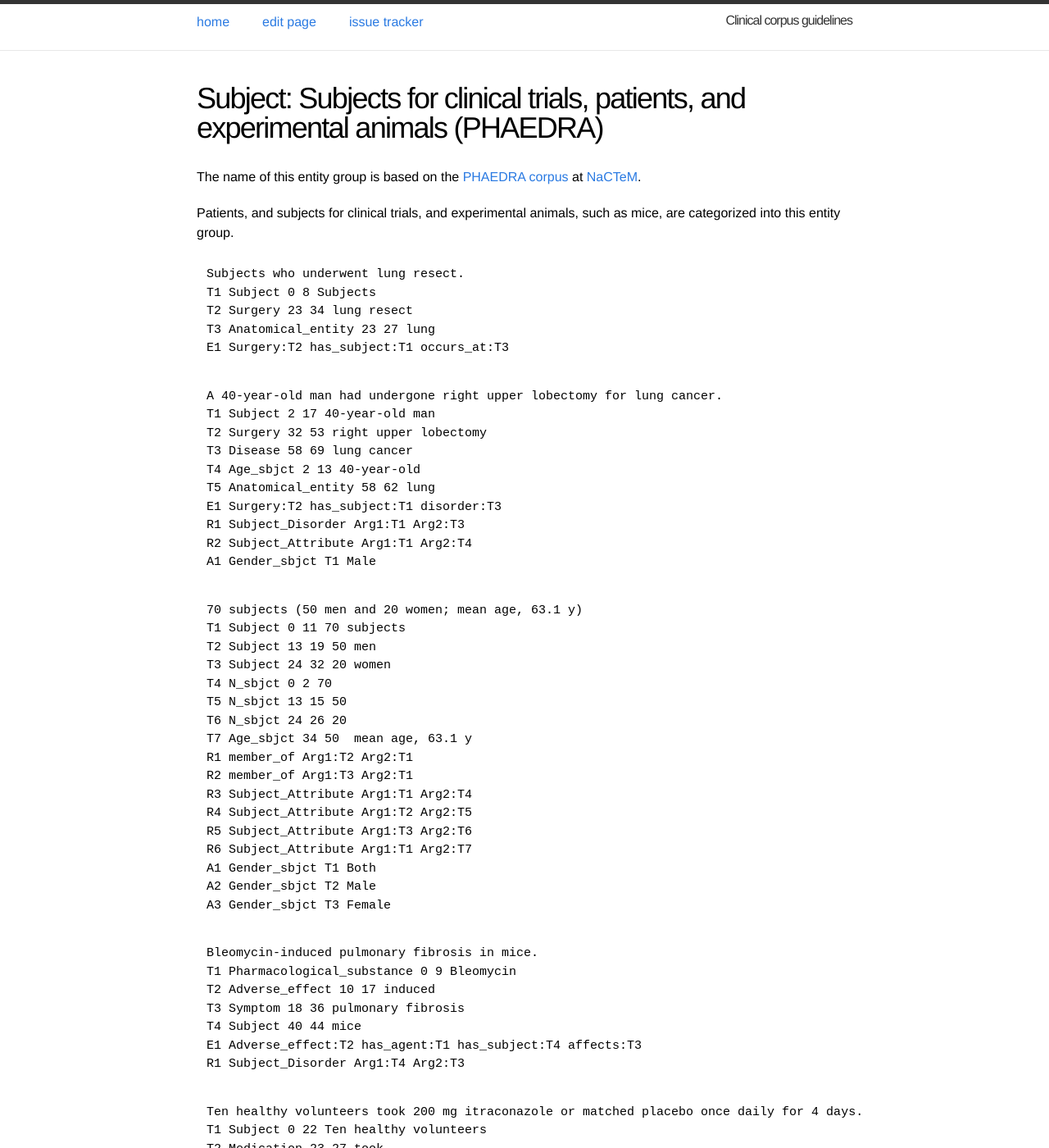
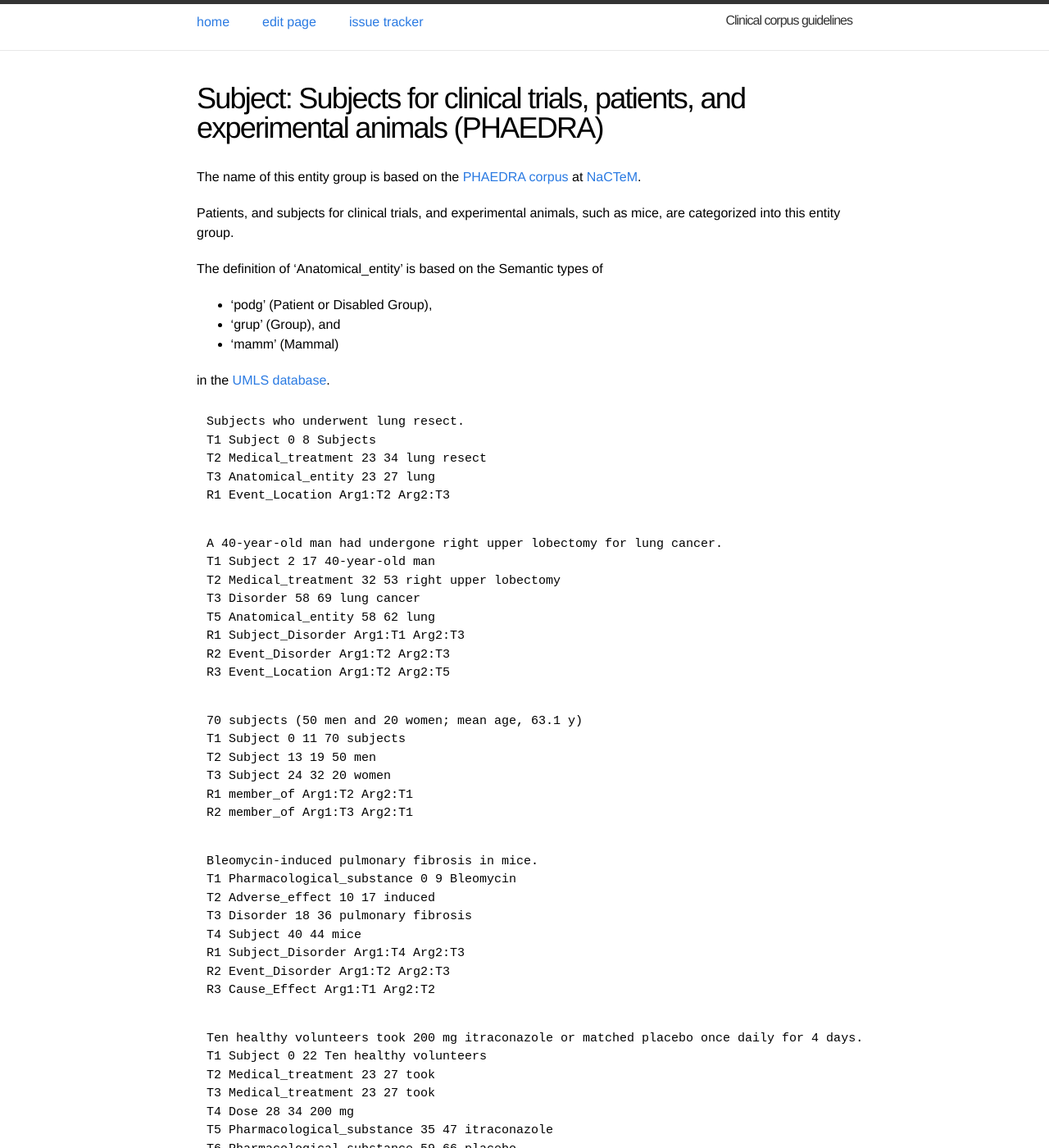
Before and after one commit to ezcatdb/clinicalcorpus-guidelines, a Jekyll site: the page built from _entity/Subject.md, in a window 1280 px wide and 1400 px high. Shown: the whole window at 82% size. Built offline with Jekyll 4.4.1, drawn with Linux system fonts in a browser that asks for light colours; some of the changed text lies outside the part shown.

Commit message:
Update Subject.md
To include UMLS information and to correct sample sentences

```diff
--- a/_entity/Subject.md
+++ b/_entity/Subject.md
@@ -12,68 +12,61 @@ The name of this entity group is based on the <a href="http://www.nactem.ac.uk/P
 
 Patients, and subjects for clinical trials, and experimental animals, such as mice, are categorized into this entity group.
 
+The definition of 'Anatomical_entity' is based on the Semantic types of
+- 'podg' (Patient or Disabled Group),
+- 'grup' (Group), and
+- 'mamm' (Mammal)
+
+in the <a href="https://www.nlm.nih.gov/research/umls/">UMLS database</a>.
+
 ~~~ ann
 Subjects who underwent lung resect.
 T1 Subject 0 8 Subjects
-T2 Surgery 23 34 lung resect
+T2 Medical_treatment 23 34 lung resect
 T3 Anatomical_entity 23 27 lung
-E1 Surgery:T2 has_subject:T1 occurs_at:T3
+R1 Event_Location Arg1:T2 Arg2:T3
 ~~~
 ~~~ ann
 A 40-year-old man had undergone right upper lobectomy for lung cancer.
 T1 Subject 2 17 40-year-old man
-T2 Surgery 32 53 right upper lobectomy
-T3 Disease 58 69 lung cancer
-T4 Age_sbjct 2 13 40-year-old
+T2 Medical_treatment 32 53 right upper lobectomy
+T3 Disorder 58 69 lung cancer
 T5 Anatomical_entity 58 62 lung
-E1 Surgery:T2 has_subject:T1 disorder:T3
 R1 Subject_Disorder Arg1:T1 Arg2:T3
-R2 Subject_Attribute Arg1:T1 Arg2:T4
-A1 Gender_sbjct T1 Male
+R2 Event_Disorder Arg1:T2 Arg2:T3
+R3 Event_Location Arg1:T2 Arg2:T5
 ~~~
 ~~~ ann
 70 subjects (50 men and 20 women; mean age, 63.1 y)
 T1 Subject 0 11 70 subjects
 T2 Subject 13 19 50 men
 T3 Subject 24 32 20 women
-T4 N_sbjct 0 2 70
-T5 N_sbjct 13 15 50
-T6 N_sbjct 24 26 20
-T7 Age_sbjct 34 50  mean age, 63.1 y
 R1 member_of Arg1:T2 Arg2:T1
 R2 member_of Arg1:T3 Arg2:T1
-R3 Subject_Attribute Arg1:T1 Arg2:T4
-R4 Subject_Attribute Arg1:T2 Arg2:T5
-R5 Subject_Attribute Arg1:T3 Arg2:T6
-R6 Subject_Attribute Arg1:T1 Arg2:T7
-A1 Gender_sbjct T1 Both
-A2 Gender_sbjct T2 Male
-A3 Gender_sbjct T3 Female
 ~~~
 ~~~ ann
 Bleomycin-induced pulmonary fibrosis in mice.
 T1 Pharmacological_substance 0 9 Bleomycin
 T2 Adverse_effect 10 17 induced
-T3 Symptom 18 36 pulmonary fibrosis
+T3 Disorder 18 36 pulmonary fibrosis
 T4 Subject 40 44 mice
-E1 Adverse_effect:T2 has_agent:T1 has_subject:T4 affects:T3
 R1 Subject_Disorder Arg1:T4 Arg2:T3
+R2 Event_Disorder Arg1:T2 Arg2:T3
+R3 Cause_Effect Arg1:T1 Arg2:T2
 ~~~
 
 ~~~ ann
 Ten healthy volunteers took 200 mg itraconazole or matched placebo once daily for 4 days.
 T1 Subject 0 22 Ten healthy volunteers
-T2 Medication 23 27 took
-T3 Medication 23 27 took
+T2 Medical_treatment 23 27 took
+T3 Medical_treatment 23 27 took
 T4 Dose 28 34 200 mg
 T5 Pharmacological_substance 35 47 itraconazole
 T6 Pharmacological_substance 59 66 placebo
 T7 Frequency 67 77 once daily
 T8 Period 82 88 4 days
-T9 N_sbjct 0 3 Ten
-E1 Medication:T2 has_subject:T1 has_agent:T5 dose:T4 period:T8 frequent:T7
-E2 Medication:T3 has_subject:T1 has_agent:T6 dose:T4 period:T8 frequent:T7
-R1 Subject_Attribute Arg1:T1 Arg2:T9
+R1 Medication Arg1:T2 Arg2:T5
+R2 Medication Arg1:T3 Arg2:T6
 ~~~
 
 ~~~ ann
@@ -81,16 +74,15 @@ Using PET-CT, we diagnosed liver metastases in the two patients.
 T1 Method_cue 6 12 PET-CT
 T2 Anatomical_entity 27 32 liver
 T3 Diagnosis 17 26 diagnosed
-T4 Disease 27 43 liver metastases
+T4 Disorder 27 43 liver metastases
 T5 Subject 51 63 two patients
-T6 N_sbjct 51 54 two
 T7 Biological_process 33 43 metastases
-E1 Diagnosis:T3 disorder:T4 has_subject:T5 cue:T1
-E2 Biological_process:T7 toLoc:T2
-A1 Speculated E1
-A2 Certainty E1 Confirmed
+A1 Speculated T3
 R1 Subject_Disorder Arg1:T5 Arg2:T4
-R2 Subject_Attribute Arg1:T5 Arg2:T6
+R2 Event_Disorder Arg1:T3 Arg2:T4
+R3 Event_Cue Arg1:T3 Arg2:T1
+R4 Event_toLoc Arg1:T7 Arg2:T2
 ~~~
 
+
 <!-- details -->
```
